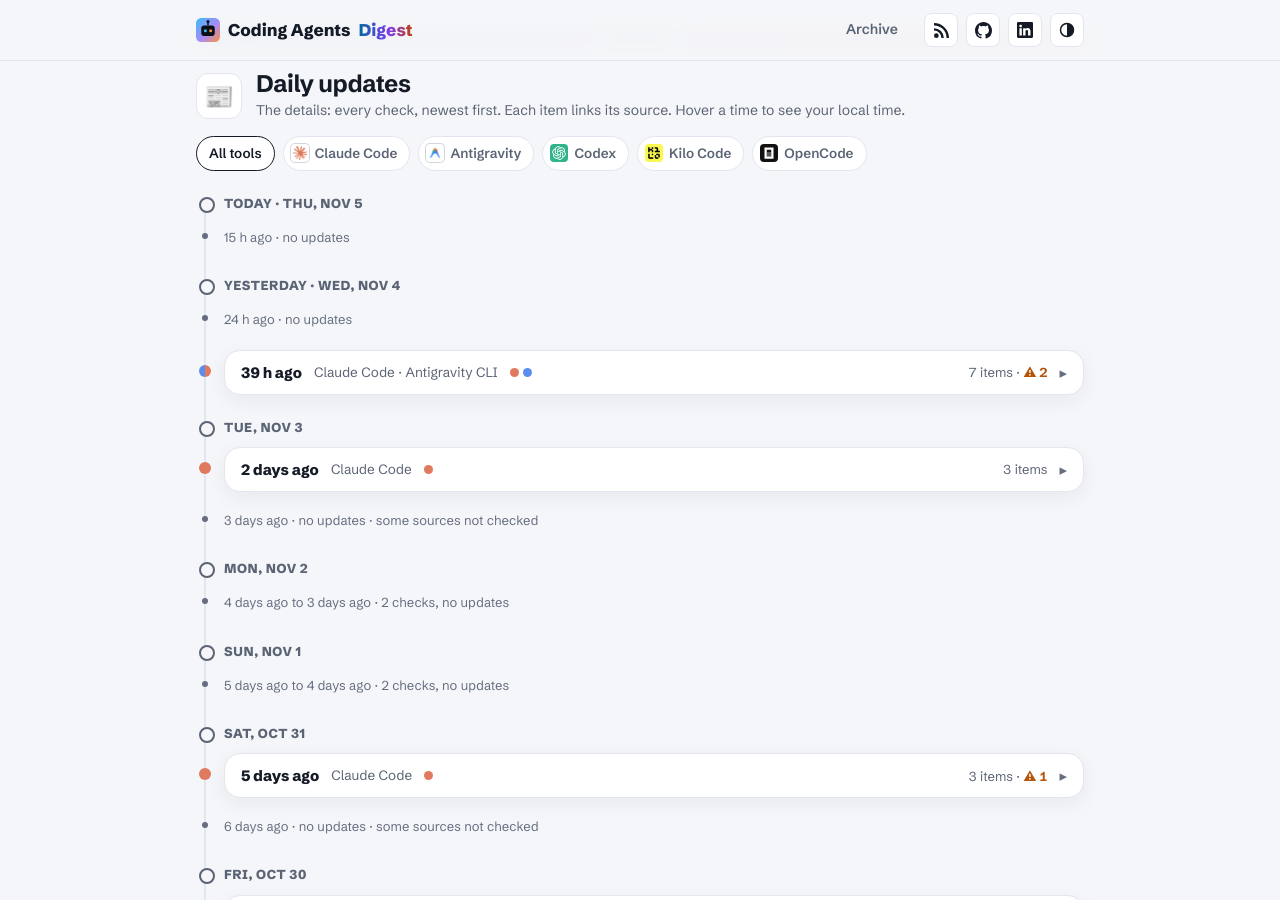
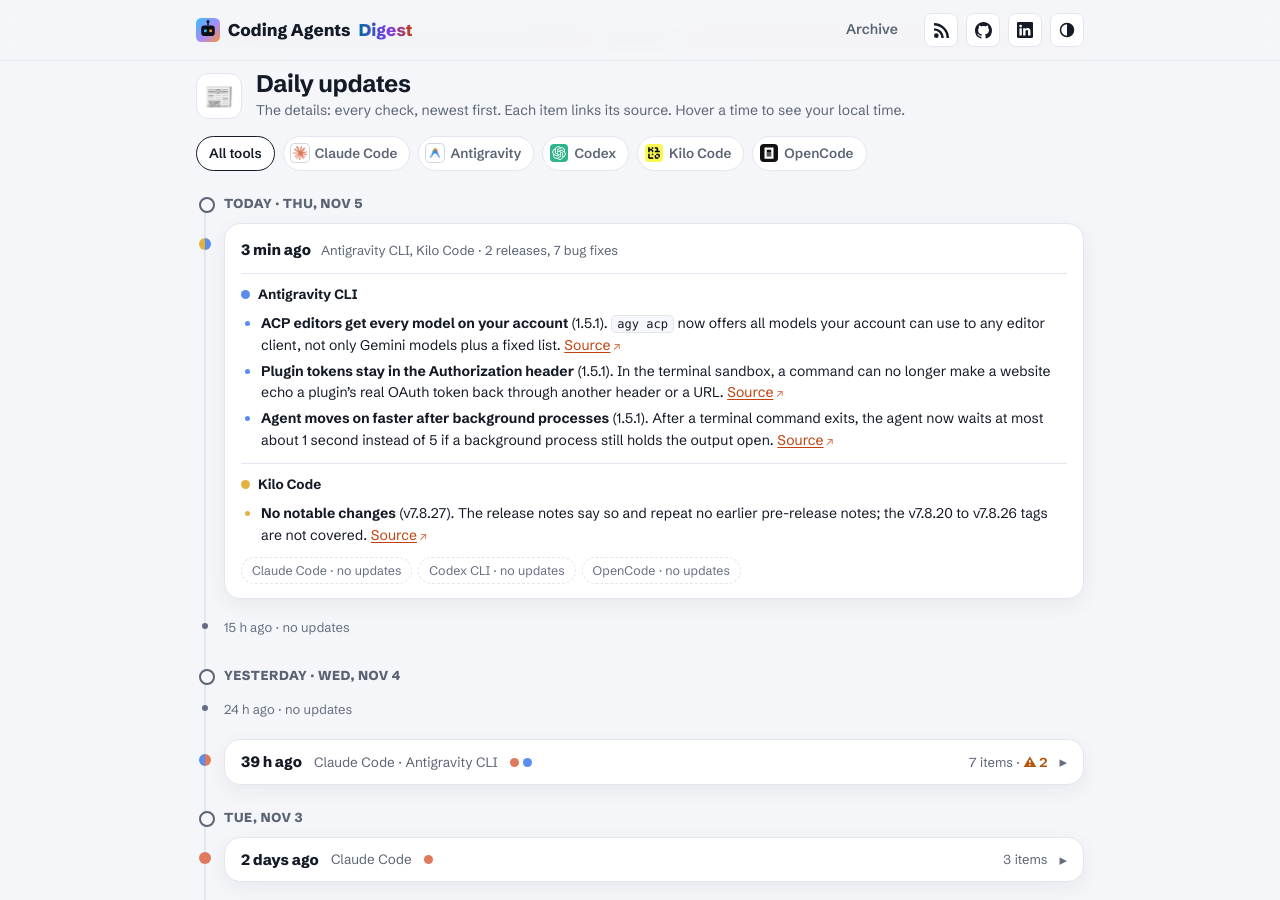
Before and after one commit to IbrahimSobh/coding-agents-digest, a Jekyll site: the page built from docs/index.html, in a window 1280 px wide and 900 px high, scrolled down 3169 px. Built offline with Jekyll 4.4.1, drawn with Linux system fonts in a browser that asks for light colours; some of the changed text lies outside the part shown.

Commit message:
Check 2026-11-05 23:41: Antigravity CLI 1.5.1, Kilo Code v7.8.27
Claude-Session: https://claude.ai/code/session_01FsAJh7dhth2z2CZ7DFXdDM

```diff
--- a/docs/_data/brief.json
+++ b/docs/_data/brief.json
@@ -1,6 +1,6 @@
 {
- "updated": "2026-11-05T08:41+02:00",
- "updated_label": "Nov 5, 08:41",
+ "updated": "2026-11-05T23:41+02:00",
+ "updated_label": "Nov 5, 23:41",
  "window": "Oct 29 to Nov 5, 2026",
  "headline": "Antigravity CLI 1.5.0 adds an ACP editor server and changes headless exit codes; Opus 4.8 fast mode ends Nov 30.",
  "themes": [
--- a/docs/_data/headlines.json
+++ b/docs/_data/headlines.json
@@ -41,5 +41,6 @@
  {"updated": "2026-11-03T23:42+02:00", "window": "Oct 27 to Nov 3, 2026", "headline": "Claude Code 2.1.316 ends Opus 4.8 fast mode on November 30, and Codex drops detached review/start."},
  {"updated": "2026-11-04T08:41+02:00", "window": "Oct 28 to Nov 4, 2026", "headline": "Antigravity CLI 1.5.0 adds an ACP editor server and changes headless exit codes; Opus 4.8 fast mode ends Nov 30."},
  {"updated": "2026-11-04T23:41+02:00", "window": "Oct 28 to Nov 4, 2026", "headline": "Antigravity CLI 1.5.0 adds an ACP editor server and changes headless exit codes; Opus 4.8 fast mode ends Nov 30."},
- {"updated": "2026-11-05T08:41+02:00", "window": "Oct 29 to Nov 5, 2026", "headline": "Antigravity CLI 1.5.0 adds an ACP editor server and changes headless exit codes; Opus 4.8 fast mode ends Nov 30."}
+ {"updated": "2026-11-05T08:41+02:00", "window": "Oct 29 to Nov 5, 2026", "headline": "Antigravity CLI 1.5.0 adds an ACP editor server and changes headless exit codes; Opus 4.8 fast mode ends Nov 30."},
+ {"updated": "2026-11-05T23:41+02:00", "window": "Oct 29 to Nov 5, 2026", "headline": "Antigravity CLI 1.5.0 adds an ACP editor server and changes headless exit codes; Opus 4.8 fast mode ends Nov 30."}
 ]
--- a/docs/_data/releases.json
+++ b/docs/_data/releases.json
@@ -272,5 +272,7 @@
  {"tool": "claude-code", "tag": "v2.1.316", "date": "2026-10-31"},
  {"tool": "claude-code", "tag": "v2.1.317", "date": "2026-11-03"},
  {"tool": "claude-code", "tag": "v2.1.318", "date": "2026-11-04"},
- {"tool": "antigravity-cli", "tag": "1.5.0", "date": "2026-11-04"}
+ {"tool": "antigravity-cli", "tag": "1.5.0", "date": "2026-11-04"},
+ {"tool": "antigravity-cli", "tag": "1.5.1", "date": "2026-11-05"},
+ {"tool": "kilo-code", "tag": "v7.8.27", "date": "2026-11-05"}
 ]
--- /dev/null
+++ b/docs/digests/2026-11-05-2341.md
@@ -0,0 +1,28 @@
+---
+layout: digest
+title: "Check: Nov 5, 2026, 23:41"
+date: 2026-11-05 23:41:00 +0200
+run: "Nov 5, 2026, 23:41 (Cairo)"
+since: "Nov 5, 2026, 08:41"
+quiet: false
+summary: "Antigravity CLI 1.5.1 lets editors pick any account model over ACP and fixes seven bugs; Kilo Code v7.8.27 has no notable changes."
+---
+
+Antigravity CLI, Kilo Code · 2 releases, 7 bug fixes
+
+### Claude Code
+- No updates since Nov 5, 2026, 08:41.
+
+### Antigravity CLI
+- **ACP editors get every model on your account** (1.5.1). `agy acp` now offers all models your account can use to any editor client, not only Gemini models plus a fixed list. [Source](https://github.com/google-antigravity/antigravity-cli/releases/tag/1.5.1)
+- **Plugin tokens stay in the Authorization header** (1.5.1). In the terminal sandbox, a command can no longer make a website echo a plugin's real OAuth token back through another header or a URL. [Source](https://github.com/google-antigravity/antigravity-cli/releases/tag/1.5.1)
+- **Agent moves on faster after background processes** (1.5.1). After a terminal command exits, the agent now waits at most about 1 second instead of 5 if a background process still holds the output open. [Source](https://github.com/google-antigravity/antigravity-cli/releases/tag/1.5.1)
+
+### Codex CLI
+- No updates since Nov 5, 2026, 08:41.
+
+### Kilo Code
+- **No notable changes** (v7.8.27). The release notes say so and repeat no earlier pre-release notes; the v7.8.20 to v7.8.26 tags are not covered. [Source](https://github.com/Kilo-Org/kilocode/releases/tag/v7.8.27)
+
+### OpenCode
+- No updates since Nov 5, 2026, 08:41.
```
Also changed, not shown: task/state.json (+6 -6 lines).
